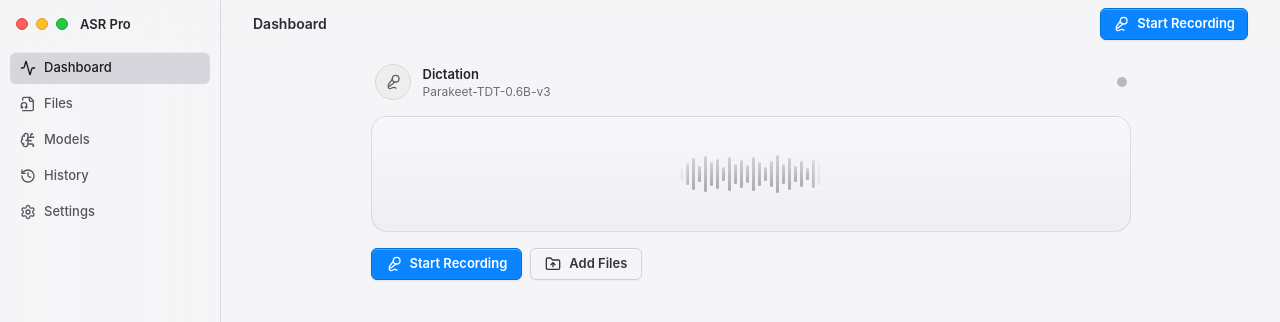
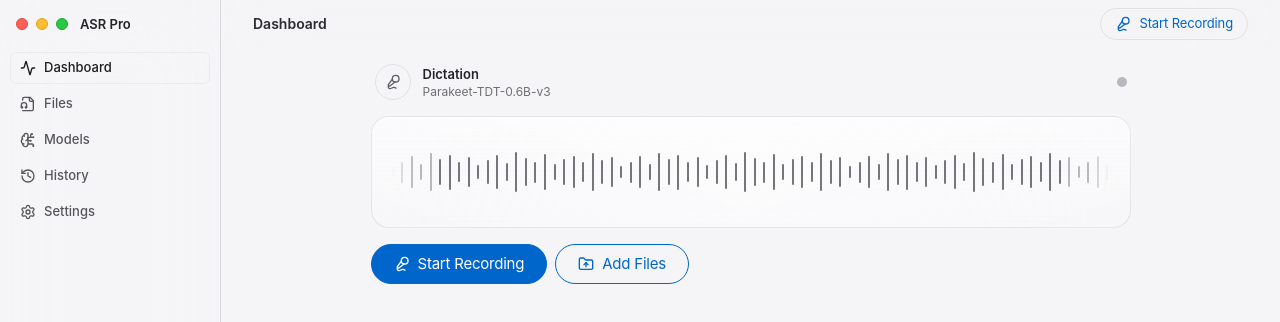
Before and after one commit to surajmandalcell/hushpen, a React (Vite) app: page / in a window 1280 px wide. Shown: the top 322 px of the page. Built offline with nearby package versions, Linux system fonts and the light colour scheme.

Commit message:
Electron: tune idle waveform chrome

```diff
--- a/src/App.tsx
+++ b/src/App.tsx
@@ -104,32 +104,12 @@ const transcriptRows = [
   },
 ];
 
-const waveformBars = [
-  { id: "lead-low", height: 30, delay: 0 },
-  { id: "lead-mid", height: 58, delay: 38 },
-  { id: "lead-high", height: 84, delay: 76 },
-  { id: "soft-dip", height: 42, delay: 114 },
-  { id: "peak-one", height: 96, delay: 152 },
-  { id: "mid-one", height: 64, delay: 190 },
-  { id: "lift-one", height: 78, delay: 228 },
-  { id: "quiet-one", height: 36, delay: 266 },
-  { id: "peak-two", height: 88, delay: 304 },
-  { id: "mid-two", height: 54, delay: 342 },
-  { id: "lift-two", height: 72, delay: 380 },
-  { id: "quiet-two", height: 46, delay: 418 },
-  { id: "peak-three", height: 92, delay: 456 },
-  { id: "mid-three", height: 62, delay: 494 },
-  { id: "quiet-three", height: 38, delay: 532 },
-  { id: "lift-three", height: 70, delay: 570 },
-  { id: "peak-four", height: 98, delay: 608 },
-  { id: "mid-four", height: 52, delay: 646 },
-  { id: "lift-four", height: 82, delay: 684 },
-  { id: "soft-four", height: 44, delay: 722 },
-  { id: "mid-five", height: 66, delay: 760 },
-  { id: "tail-low", height: 34, delay: 798 },
-  { id: "tail-high", height: 76, delay: 836 },
-  { id: "tail-mid", height: 56, delay: 874 },
-] as const;
+const waveformPattern = [18, 30, 46, 24, 54, 38, 50, 28, 44, 20, 34, 48, 26, 56, 40, 30, 52, 22, 36, 46, 28, 54, 34, 42] as const;
+const waveformBars = Array.from({ length: 76 }, (_, index) => ({
+  id: `wave-${index}`,
+  height: waveformPattern[index % waveformPattern.length],
+  opacity: index < 5 || index > 70 ? 0.38 : 0.78,
+}));
 
 function App() {
   const [activeView, setActiveView] = useState<ViewId>("dashboard");
@@ -217,7 +197,7 @@ function App() {
   }), [handleSelectFiles]);
 
   return (
-    <div className="h-screen w-screen overflow-hidden bg-[#f5f5f7] font-[Inter,-apple-system,BlinkMacSystemFont,'Segoe_UI',sans-serif] text-[#1d1d1f] antialiased">
+    <div className="h-screen w-screen overflow-hidden bg-[#f5f5f7] font-[Inter,-apple-system,BlinkMacSystemFont,'SF_Pro_Text','Segoe_UI',sans-serif] text-[#1d1d1f] antialiased">
       <div className="grid h-full grid-cols-1 grid-rows-[auto_minmax(0,1fr)] md:grid-cols-[220px_minmax(0,1fr)] md:grid-rows-1">
         <Sidebar activeView={activeView} onChange={setActiveView} onWindowAction={handleWindowAction} />
         <section className="grid min-h-0 min-w-0 grid-rows-[48px_minmax(0,1fr)] bg-[#f5f5f7] md:border-l md:border-[#d8d8de]">
@@ -269,7 +249,7 @@ interface SidebarProps {
 
 function Sidebar({ activeView, onChange, onWindowAction }: SidebarProps) {
   return (
-    <aside className="flex min-h-0 flex-col border-b border-[#d4d4da] bg-[#ececf0]/88 backdrop-blur-2xl md:border-b-0">
+    <aside className="flex min-h-0 flex-col border-b border-[rgba(0,0,0,0.08)] bg-[#f5f5f7]/72 backdrop-blur-2xl md:border-b-0">
       <div className="flex h-12 items-center gap-3 px-4 [-webkit-app-region:drag]">
         <WindowDots onWindowAction={onWindowAction} />
         <p className="truncate text-[13px] font-semibold leading-tight text-[#242429]">ASR Pro</p>
@@ -287,8 +267,8 @@ function Sidebar({ activeView, onChange, onWindowAction }: SidebarProps) {
               aria-label={item.label}
               className={`mb-1 flex h-8 shrink-0 items-center gap-2 rounded-md px-2.5 text-left text-[13px] font-medium transition md:w-full ${
                 isActive
-                  ? "bg-[#d6d6dc] text-[#1d1d1f] shadow-[inset_0_1px_0_rgba(255,255,255,0.45)]"
-                  : "text-[#55555c] hover:bg-[#f7f7f9]/72"
+                  ? "bg-white/58 text-[#1d1d1f] shadow-[inset_0_0_0_1px_rgba(0,0,0,0.04)] backdrop-blur-xl"
+                  : "text-[#55555c] hover:bg-white/36"
               }`}
               onClick={() => onChange(item.id)}
             >
@@ -339,17 +319,13 @@ interface ToolbarProps {
 
 function Toolbar({ activeTitle, isRecording, onToggleRecording }: ToolbarProps) {
   return (
-    <header className="flex min-w-0 items-center justify-between bg-[#f5f5f7]/84 px-4 backdrop-blur-xl [-webkit-app-region:drag] sm:px-6 lg:px-8">
+    <header className="flex min-w-0 items-center justify-between bg-[#f5f5f7]/62 px-4 backdrop-blur-2xl [-webkit-app-region:drag] sm:px-6 lg:px-8">
       <h1 className="truncate text-[14px] font-semibold leading-none text-[#2c2c31]">{activeTitle}</h1>
       <button
         type="button"
         aria-label={isRecording ? "Stop Recording from toolbar" : "Start Recording from toolbar"}
         onClick={onToggleRecording}
-        className={`inline-flex h-8 items-center gap-2 rounded-md border px-3 text-[13px] font-semibold shadow-[inset_0_1px_0_rgba(255,255,255,0.28),0_1px_2px_rgba(0,0,0,0.08)] transition [-webkit-app-region:no-drag] ${
-          isRecording
-            ? "border-[#d73930] bg-[#ff453a] text-white hover:bg-[#e93a31]"
-            : "border-[#0071d6] bg-[#0a84ff] text-white hover:bg-[#007aff]"
-        }`}
+        className="inline-flex h-8 items-center gap-2 rounded-full border border-[rgba(0,0,0,0.08)] bg-white/58 px-3.5 text-[13px] font-normal tracking-[-0.12px] text-[#0066cc] backdrop-blur-2xl transition active:scale-[0.95] [-webkit-app-region:no-drag]"
       >
         {isRecording ? <CircleStop className="size-4" /> : <Mic2 className="size-4" />}
         <span className="hidden sm:inline">{isRecording ? "Stop Recording" : "Start Recording"}</span>
@@ -372,7 +348,7 @@ function DashboardView({ isRecording, selectedModel, onToggleRecording, onSelect
         <div className="flex min-w-0 items-center gap-3">
           <span
             className={`grid size-9 shrink-0 place-items-center rounded-full border ${
-              isRecording ? "border-[#ffc1bd] bg-[#fff0ef] text-[#ff453a]" : "border-[#d8d8de] bg-[#eeeeef] text-[#5f6067]"
+              isRecording ? "border-[rgba(255,69,58,0.18)] bg-white/58 text-[#ff453a]" : "border-[rgba(0,0,0,0.08)] bg-white/58 text-[#5f6067]"
             }`}
             aria-label={isRecording ? "Recording active" : "Recording inactive"}
           >
@@ -391,8 +367,8 @@ function DashboardView({ isRecording, selectedModel, onToggleRecording, onSelect
 
       <Waveform active={isRecording} />
 
-      <div className="flex flex-col gap-2 sm:flex-row">
-        <PrimaryButton onClick={onToggleRecording} tone={isRecording ? "red" : "blue"}>
+      <div className="flex flex-col items-start gap-2 sm:flex-row">
+        <PrimaryButton onClick={onToggleRecording}>
           {isRecording ? <CircleStop className="size-4" /> : <Mic2 className="size-4" />}
           {isRecording ? "Stop Recording" : "Start Recording"}
         </PrimaryButton>
@@ -414,7 +390,7 @@ function FilesView({ queuedFiles, onSelectFiles }: FilesViewProps) {
   return (
     <ViewFrame title="Drop audio or video">
       <div className="rounded-[12px] border border-dashed border-[#bfc0c7] bg-[#fbfbfd]/76 p-6 text-center">
-        <div className="mx-auto grid size-12 place-items-center rounded-[10px] bg-[#eeeeef] text-[#5f6067]">
+        <div className="mx-auto grid size-12 place-items-center rounded-full bg-white/58 text-[#5f6067] backdrop-blur-xl">
           <UploadCloud className="size-6" />
         </div>
         <p className="mt-3 text-[18px] font-semibold text-[#202024]">Drop files here</p>
@@ -469,7 +445,7 @@ function ModelsView({ selectedModel, onSelectModel }: ModelsViewProps) {
               <p>{model.speed}</p>
               <p>{model.status}</p>
             </div>
-            {selectedModel === model.name ? <CheckCircle2 className="size-4 text-[#0a84ff]" /> : null}
+            {selectedModel === model.name ? <CheckCircle2 className="size-4 text-[#0066cc]" /> : null}
           </button>
         ))}
       </GroupedPanel>
@@ -640,7 +616,7 @@ function Waveform({ active }: WaveformProps) {
             key={bar.id}
             style={{
               "--wave-height": `${bar.height}px`,
-              "--wave-delay": `${bar.delay}ms`,
+              "--wave-opacity": bar.opacity,
             } as CSSProperties}
           />
         ))}
@@ -656,7 +632,7 @@ interface StatusPillProps {
 
 function StatusPill({ children, tone = "gray" }: StatusPillProps) {
   const tones = {
-    blue: "bg-[#e7f0ff] text-[#0759b8] border-[#bfd7ff]",
+    blue: "bg-white/58 text-[#0066cc] border-[rgba(0,102,204,0.24)]",
     green: "bg-[#e8f6ee] text-[#247a48] border-[#c8ead5]",
     gray: "bg-[#f1f1f4] text-[#65656d] border-[#dadbe2]",
     red: "bg-[#fff0ef] text-[#b3261e] border-[#ffd1ce]",
@@ -667,17 +643,14 @@ function StatusPill({ children, tone = "gray" }: StatusPillProps) {
 
 interface PrimaryButtonProps {
   children: ReactNode;
-  tone?: "blue" | "red";
   onClick: () => void;
 }
 
-function PrimaryButton({ children, tone = "blue", onClick }: PrimaryButtonProps) {
+function PrimaryButton({ children, onClick }: PrimaryButtonProps) {
   return (
     <button
       type="button"
-      className={`inline-flex h-8 items-center justify-center gap-2 rounded-md border px-3.5 text-[13px] font-semibold text-white shadow-[inset_0_1px_0_rgba(255,255,255,0.28),0_1px_2px_rgba(0,0,0,0.08)] transition ${
-        tone === "red" ? "border-[#d73930] bg-[#ff453a] hover:bg-[#e93a31]" : "border-[#0071d6] bg-[#0a84ff] hover:bg-[#007aff]"
-      }`}
+      className="inline-flex h-10 items-center justify-center gap-2 rounded-full border border-[#0066cc] bg-[#0066cc] px-[22px] text-[15px] font-normal tracking-[-0.224px] text-white shadow-none transition active:scale-[0.95] focus-visible:outline focus-visible:outline-2 focus-visible:outline-offset-2 focus-visible:outline-[#0071e3]"
       onClick={onClick}
     >
       {children}
@@ -694,7 +667,7 @@ function SecondaryButton({ children, onClick }: SecondaryButtonProps) {
   return (
     <button
       type="button"
-      className="inline-flex h-8 items-center justify-center gap-2 rounded-md border border-[#cfcfd5] bg-[#fbfbfd]/86 px-3.5 text-[13px] font-semibold text-[#34343a] shadow-[inset_0_1px_0_rgba(255,255,255,0.86),0_1px_1px_rgba(0,0,0,0.04)] transition hover:bg-white"
+      className="inline-flex h-10 items-center justify-center gap-2 rounded-full border border-[#0066cc] bg-transparent px-[22px] text-[15px] font-normal tracking-[-0.224px] text-[#0066cc] shadow-none transition active:scale-[0.95] focus-visible:outline focus-visible:outline-2 focus-visible:outline-offset-2 focus-visible:outline-[#0071e3]"
       onClick={onClick}
     >
       {children}
--- a/src/index.css
+++ b/src/index.css
@@ -235,17 +235,19 @@
     position: relative;
     isolation: isolate;
     display: flex;
-    min-height: 116px;
+    min-height: 112px;
     align-items: center;
     justify-content: center;
     overflow: hidden;
-    border-radius: 16px;
-    border: 1px solid rgba(140, 144, 154, 0.24);
+    border-radius: 18px;
+    border: 1px solid rgba(0, 0, 0, 0.08);
     background:
-      linear-gradient(180deg, rgba(248, 248, 250, 0.94), rgba(238, 238, 242, 0.88)),
-      rgba(245, 245, 247, 0.86);
-    padding: 16px;
-    box-shadow: inset 0 1px 0 rgba(255, 255, 255, 0.86);
+      linear-gradient(180deg, rgba(255, 255, 255, 0.58), rgba(250, 250, 252, 0.38)),
+      rgba(245, 245, 247, 0.52);
+    padding: 18px 20px;
+    box-shadow: inset 0 1px 0 rgba(255, 255, 255, 0.68);
+    backdrop-filter: saturate(180%) blur(20px);
+    -webkit-backdrop-filter: saturate(180%) blur(20px);
   }
 
   .in-app-waveform::before {
@@ -253,45 +255,40 @@
     position: absolute;
     inset: 0;
     z-index: -1;
-    background: linear-gradient(90deg, transparent, rgba(255, 255, 255, 0.62), transparent);
-    opacity: 0;
-    transform: translateX(-55%);
+    background: linear-gradient(90deg, transparent, rgba(255, 255, 255, 0.54), transparent);
+    opacity: 0.7;
   }
 
   .in-app-waveform.is-active::before {
-    animation: asrpro-waveform-scan 2.4s cubic-bezier(0.22, 1, 0.36, 1) infinite;
     opacity: 1;
   }
 
   .in-app-waveform__bars {
     display: flex;
+    width: 100%;
     min-width: 0;
-    height: 78px;
+    height: 64px;
     align-items: center;
-    justify-content: center;
-    gap: 3px;
+    justify-content: space-between;
+    gap: 2px;
     overflow: hidden;
-    mask-image: linear-gradient(90deg, transparent, #000 7%, #000 93%, transparent);
-    -webkit-mask-image: linear-gradient(90deg, transparent, #000 7%, #000 93%, transparent);
+    mask-image: linear-gradient(90deg, transparent, #000 3%, #000 97%, transparent);
+    -webkit-mask-image: linear-gradient(90deg, transparent, #000 3%, #000 97%, transparent);
   }
 
   .in-app-waveform__bars span {
-    width: 3px;
-    height: max(10px, calc(var(--wave-height) * 0.38));
+    width: 2px;
+    height: max(10px, calc(var(--wave-height) * 0.7));
     border-radius: 999px;
-    background: linear-gradient(180deg, #c9c9cf, #9d9da5);
-    opacity: 0.84;
+    background: rgba(80, 80, 86, var(--wave-opacity));
+    opacity: 1;
     transform-origin: center;
-    transition: background 220ms ease, height 260ms ease, opacity 220ms ease;
+    transition: background 220ms ease, height 260ms ease;
   }
 
   .in-app-waveform.is-active .in-app-waveform__bars span {
     height: var(--wave-height);
-    background: linear-gradient(180deg, #d8ecff 0%, #69b2ff 48%, #0a84ff 100%);
-    opacity: 1;
-    animation: asrpro-waveform-bar 760ms cubic-bezier(0.22, 1, 0.36, 1) infinite alternate;
-    animation-delay: var(--wave-delay);
-    box-shadow: 0 0 10px rgba(10, 132, 255, 0.22);
+    background: rgba(0, 102, 204, var(--wave-opacity));
   }
 
   /* Scrollbar styles */
@@ -356,34 +353,3 @@
 .traffic-light.maximize {
   @apply bg-macos-green hover:bg-green-600;
 }
-
-@keyframes asrpro-waveform-bar {
-  from {
-    transform: scaleY(0.46);
-  }
-
-  to {
-    transform: scaleY(1);
-  }
-}
-
-@keyframes asrpro-waveform-scan {
-  0% {
-    transform: translateX(-55%);
-  }
-
-  50% {
-    transform: translateX(20%);
-  }
-
-  100% {
-    transform: translateX(65%);
-  }
-}
-
-@media (prefers-reduced-motion: reduce) {
-  .in-app-waveform.is-active::before,
-  .in-app-waveform.is-active .in-app-waveform__bars span {
-    animation: none;
-  }
-}
```
Also changed, not shown: electron/runtime.cjs (+21 -32 lines), 1 other file (tests, documents, lock files or other folders).
